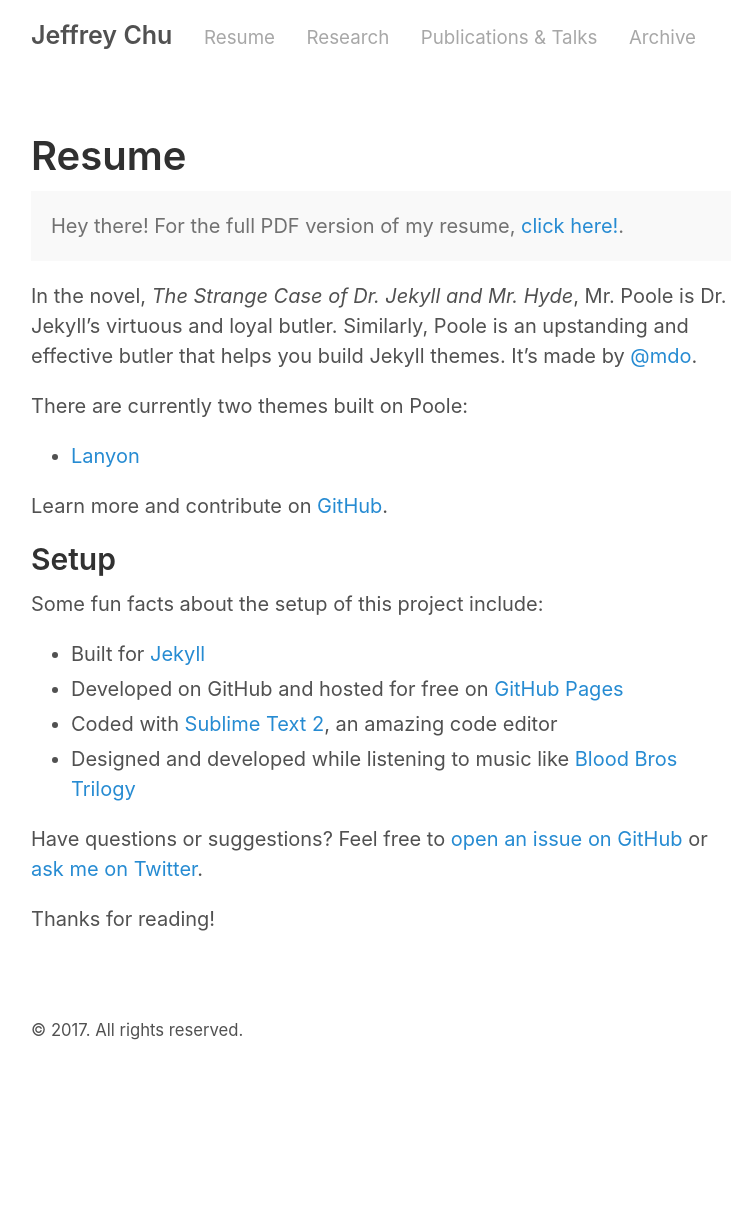
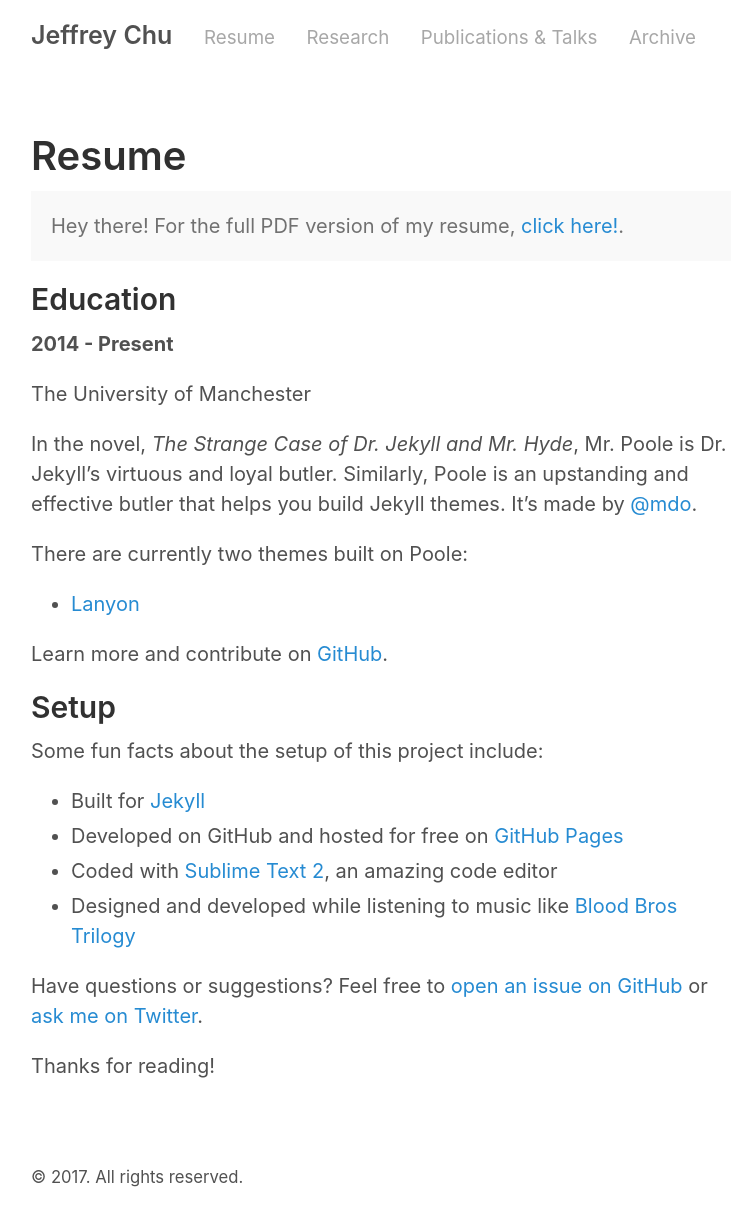
Before and after one commit to jeffrey-chu/jeffrey-chu.github.io, a Jekyll site: the page built from about.md, in a window 1280 px wide. Shown: the whole page, without its empty margins (259-1015 px from the left). Built offline with Jekyll 4.4.1, drawn with Linux system fonts in a browser that asks for light colours; before the commit the page ends 1084 px from its top, so only the background shows below that.

Commit message:
Update about.md

```diff
--- a/about.md
+++ b/about.md
@@ -7,7 +7,9 @@ title: Resume
   Hey there! For the full PDF version of my resume, <a href="/cv.pdf">click here!</a>.
 </p>
 
-
+## Education
+<b>2014 - Present</b>
+<p>The University of Manchester</p>
 In the novel, *The Strange Case of Dr. Jekyll and Mr. Hyde*, Mr. Poole is Dr. Jekyll's virtuous and loyal butler. Similarly, Poole is an upstanding and effective butler that helps you build Jekyll themes. It's made by [@mdo](https://twitter.com/mdo).
 
 There are currently two themes built on Poole:
```
